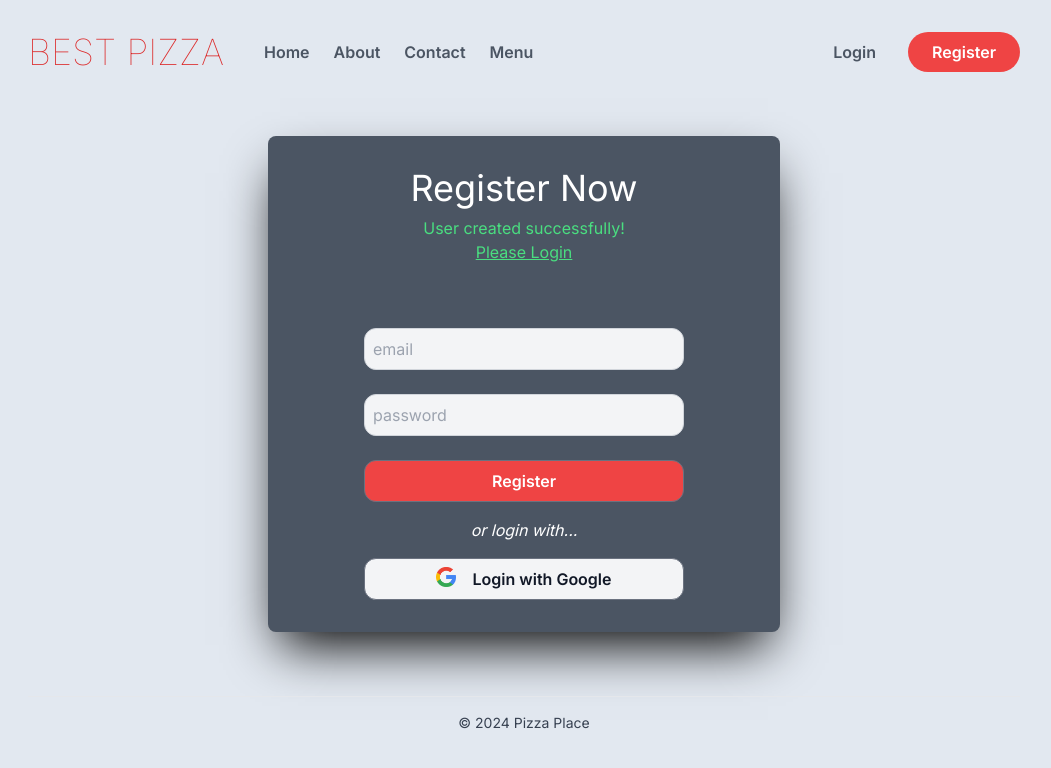
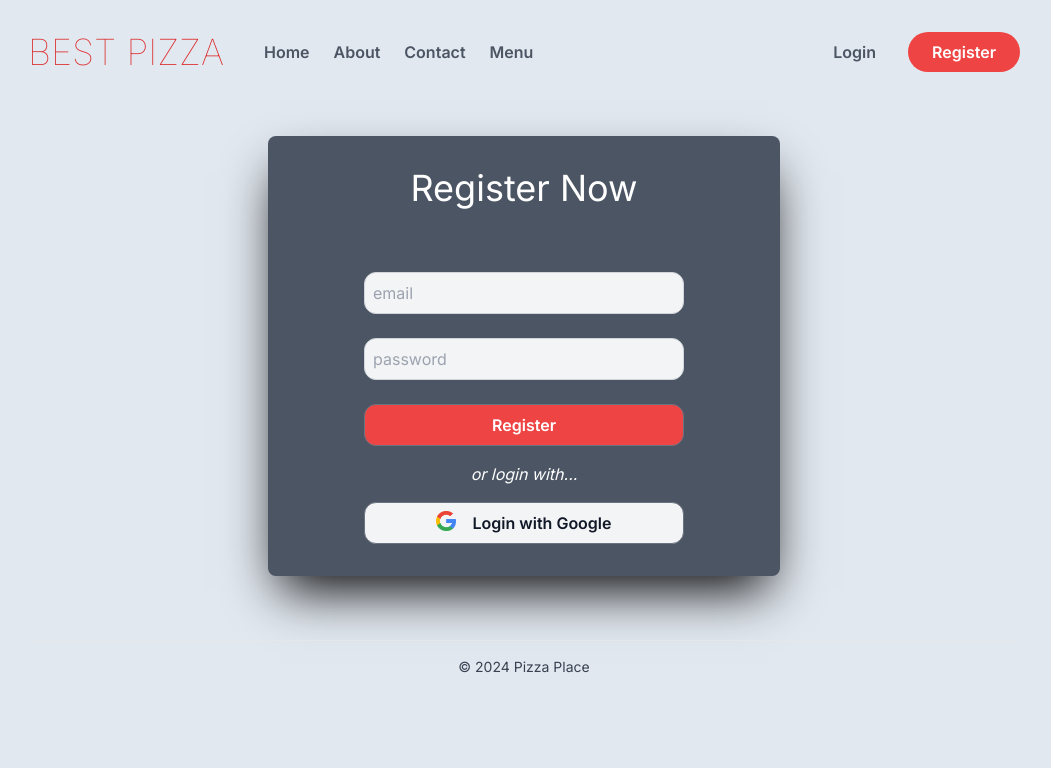
Before and after one commit to YunusEmreBEYAZ/food-order, a Next.js app: page /register in a window 1280 px wide. Shown: the top 768 px of the page, without its empty margins (116-1167 px from the left). Built offline with nearby package versions, Linux system fonts and the light colour scheme.

Commit message:
simple error handling

```diff
--- a/src/app/register/page.js
+++ b/src/app/register/page.js
@@ -3,11 +3,12 @@
 import Link from 'next/link';
 import Image from 'next/image';
 import {useState} from "react";
+import { set } from 'mongoose';
 
 export default function Register() {
     const [email, setEmail] = useState('');
     const [password, setPassword] = useState('');
-    const [userCreated, setUserCreated] = useState(true);
+    const [userCreated, setUserCreated] = useState(false);
     const [creatingUser, setCreatingUser] = useState(false);
     const [error, setError] = useState(null);
 
@@ -16,7 +17,7 @@ export default function Register() {
     const handleFormSubmit =  async (e) => {
         e.preventDefault();
         setCreatingUser(true);
-        await fetch('/api/register', {
+            const response = await fetch('/api/register', {
                 method: 'POST',
                 body: JSON.stringify({email,password}),
                 headers: {
@@ -24,11 +25,19 @@ export default function Register() {
                 }
                });
 
-
+            if (!response.ok) {
+                setError("An error occurred while creating the user");
+                setCreatingUser(false);
+                return;
+            }
             setCreatingUser(false);
             setEmail('');
             setPassword('');
             setUserCreated(true);
+
+
+
+
 
     }
 
@@ -36,6 +45,7 @@ export default function Register() {
         <section className=" max-w-lg rounded-lg text-center bg-gray-600 shadow-2xl shadow-black transition-all mx-auto mt-16 mb-16 px-8 py-8">
             <h1 className="text-center text-white text-4xl">Register Now</h1>
             {userCreated && (<div className="text-green-400 mt-2">User created successfully! <br /> <Link className='underline' href={"/login"}> Please Login </Link></div> )}
+            {error && (<div className="text-red-400 mt-2">Error: {error}</div>)}
             <form className="block max-w-xs text-center mx-auto mt-16"
                 onSubmit={handleFormSubmit}>
                 <input
```
Lines whose indentation alone changed are shown as unchanged.
